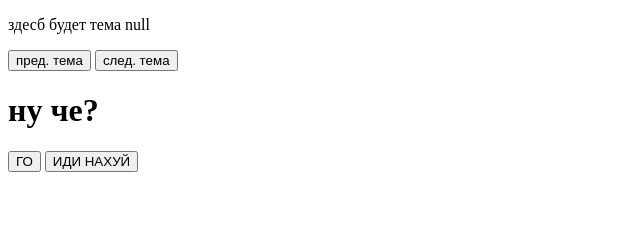
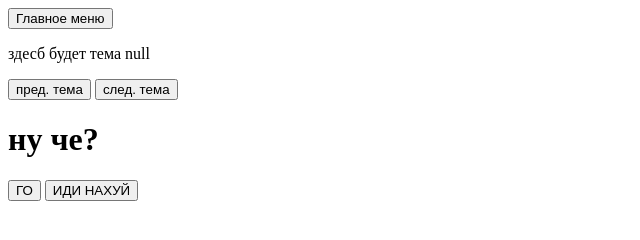
Before and after one commit to georgiynefedov/awsWebSite, a website: page topicPage.html in a window 1280 px wide. Shown: the whole page, without its empty margins (0-640 px from the left). Drawn offline with Linux system fonts and the light colour scheme.

Commit message:
added back to main menu btn

```diff
--- a/topicPage.html
+++ b/topicPage.html
@@ -6,6 +6,7 @@
     <script src="funcs.js" type="text/javascript"></script>
 </head>
 <body>
+<button onclick="window.location.href='index.html'">Главное меню</button>
 <p id="topicDescr"></p>
 <button onclick="openTopic(parseInt(topicNr)-1)">пред. тема</button>
 <button onclick="openTopic(parseInt(topicNr)+1)">след. тема</button>
```
